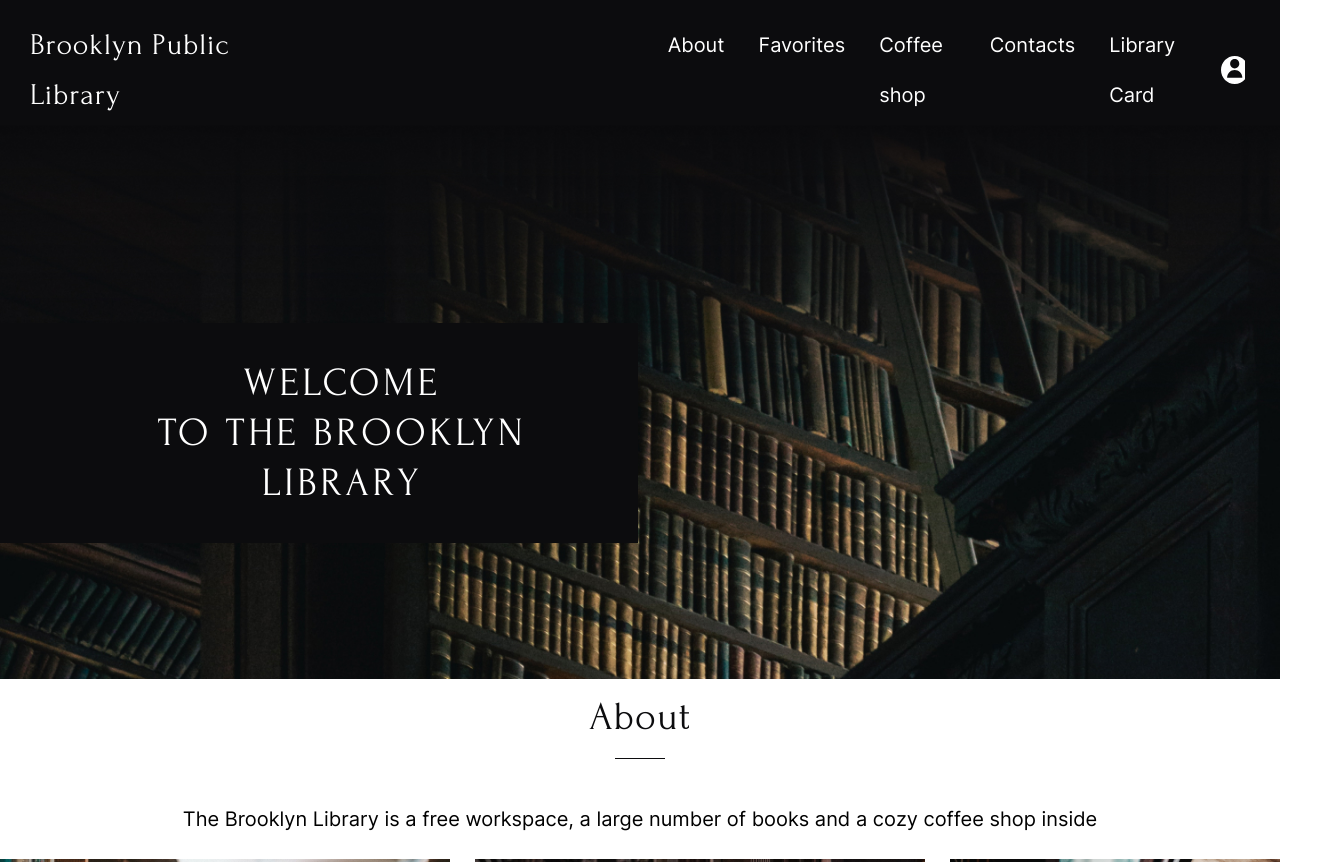
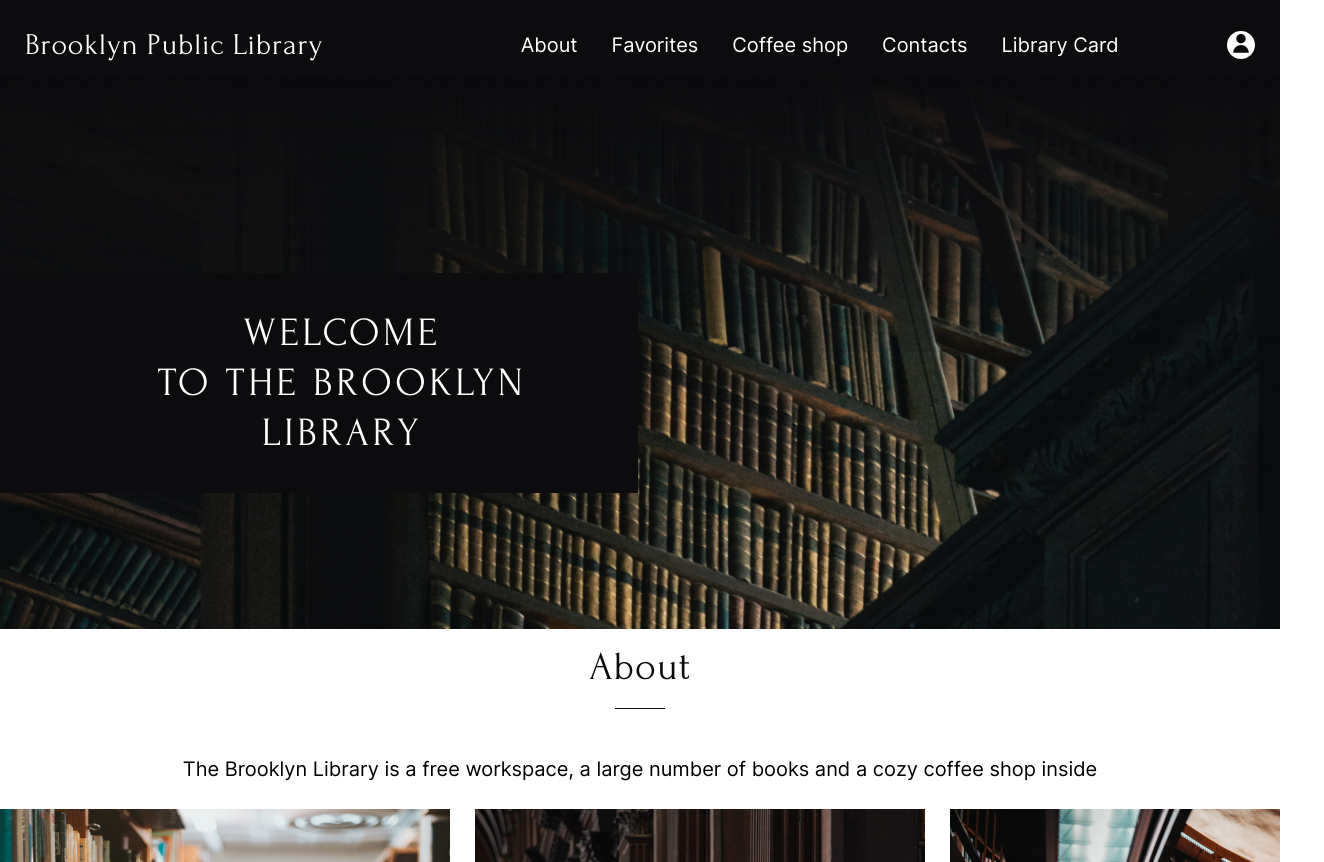
Before and after one commit to anastasia19141918/Library, a website: page index.html in a window 1280 px wide. Shown: the top 862 px of the page, 1324 px wide, since content can reach past the window. Drawn offline with Linux system fonts and the light colour scheme.

Commit message:
feat: add media max-width 1465px - 990px

```diff
--- a/src/sass/abstracts/_constans.scss
+++ b/src/sass/abstracts/_constans.scss
@@ -5,3 +5,11 @@
 $color-borber: #8E8E8E;
 
 $content-witdh: 1400px;
+
+//media
+
+$media-destop-big: 1465px;
+$media-destop: 1404px;
+$media-destop-small: 1161px;
+$media-tablet-big: 990px;
+$media-tablet: 768px;
--- /dev/null
+++ b/src/sass/abstracts/_mixin.scss
@@ -0,0 +1,15 @@
+@mixin media-destop-big {
+  @media(max-width:$media-destop-big) {@content;}
+}
+
+@mixin media-destop {
+  @media(max-width:$media-destop) {@content;}
+}
+
+@mixin media-destop-small {
+  @media(max-width:$media-destop-small) {@content;}
+}
+
+@mixin media-tablet-big {
+  @media(max-width: $media-tablet-big) {@content;}
+}
--- a/src/sass/component/_about.scss
+++ b/src/sass/component/_about.scss
@@ -19,6 +19,10 @@
   flex-direction: row;
   gap: 0 25px;
   overflow: hidden;
+  @include media-tablet-big {
+    width: 450px;
+    margin-left: 27%;
+  }
 }
 
 //slaider end
--- a/src/sass/component/_cards.scss
+++ b/src/sass/component/_cards.scss
@@ -1,5 +1,8 @@
 .libraryCard {
   padding: 0 0 45px 0;
+  @include media-destop  {
+    padding: 20 45px;
+  }
 }
 
 .libraryCard__title {
@@ -11,6 +14,15 @@
   padding: 40px 0px 0px 0px;
   flex-direction: row;
   justify-content: space-between;
+  @include media-destop  {
+    flex-direction: column;
+  }
+}
+
+.libraryCard__block {
+  @include media-destop-small {
+    margin: auto;
+  }
 }
 
 .libraryCard__form-title {
@@ -27,6 +39,9 @@
 .libraryCard__form {
   padding: 20px 20px 26px 20px;
   border: 3px solid $color-form;
+  @include media-destop-small {
+    width: 600px;
+  }
 }
 
 .form {
@@ -77,6 +92,10 @@
 
 .libraryCard__account {
   text-align: right;
+  @include media-destop-small {
+    padding: 30px 0px 0px 0px;
+    text-align: center;
+  }
 }
 
 .libraryCard__account-title {
@@ -96,6 +115,10 @@
   font-size: 2.0rem;
   line-height: 4.0rem;
   letter-spacing: 0.6px;
+  @include media-destop-small {
+    width: 600px;
+    margin: auto;
+  }
 }
 
 .libraryCard__buttons {
@@ -103,6 +126,10 @@
   flex-direction: row;
   justify-content:flex-end;
   gap: 0 20px;
+  @include media-destop-small {
+   padding: 36px 0px 0px 0px;
+   justify-content: center;
+  }
 }
 
 .libraryCard__btn {
--- a/src/sass/component/_contact.scss
+++ b/src/sass/component/_contact.scss
@@ -1,5 +1,8 @@
 .contacts {
   padding: 0 0 50px 0;
+  @include media-destop-small {
+    padding: 0 40px 50px 40px;
+  }
 }
 
 .contact__title {
@@ -11,6 +14,9 @@
   padding: 40px 0px 0px 0px;
   flex-direction: row;
   justify-content: space-between;
+  @include media-destop  {
+    flex-direction: column;
+  }
 }
 
 .contacts__text {
--- a/src/sass/component/_favorites.scss
+++ b/src/sass/component/_favorites.scss
@@ -1,5 +1,8 @@
 .favorites {
   padding: 42px 0px 55px 0px;
+  @include media-tablet-big {
+    padding: 42px 30px 55px 30px;
+  }
 }
 
 .favorites__title {
@@ -85,6 +88,12 @@
   flex-direction: column;
   grid-template-columns: repeat(2, 1fr);
   gap: 40px 220px;
+  flex-wrap: wrap;
+  @include media-destop  {
+    grid-template-columns: 510px;
+    justify-content: center;
+    gap: 80px 220px;
+  }
 }
 
 .book {
@@ -143,9 +152,19 @@
   position: absolute;
   margin-left: 24.2%;
   margin-top: -16.7%;
+  @include media-destop-small {
+    margin-left: 33%;
+    margin-top: -21%;
+  }
+  @include media-tablet-big {
+    margin-left: 40%;
+    margin-top: -25%;
+  }
+  @include media-tablet-big {
+    margin-left: 45%;
+    margin-top: -32%;
+  }
 }
-
-
 
 .book__btn {
   padding: 8px 25px;
--- a/src/sass/component/_navigation.scss
+++ b/src/sass/component/_navigation.scss
@@ -1,6 +1,16 @@
 .header__navigation {
    padding-left: 31%;
- }
+   @include media-destop-big {
+    padding-left: 20%;
+  }
+
+  @include media-destop  {
+    padding-left: 10%;
+  }
+  @include media-tablet-big {
+    display: none;
+  }
+}
 
 .header__itemns {
   margin: 0;
--- a/src/sass/component/_shop.scss
+++ b/src/sass/component/_shop.scss
@@ -1,5 +1,11 @@
 .shop {
   padding: 0 0 15px 0;
+  @include media-destop-small {
+    padding: 0 20px 15px 20px;
+  }
+  @include media-tablet-big {
+    padding: 0 40px 15px 40px;
+  }
 }
 
 .shop__title {
@@ -15,12 +21,18 @@
   letter-spacing: 2px;
   line-height: 4.0rem;
   text-align: center;
+  @include media-destop  {
+    padding: 40px 20px 0 20px;
+  }
 }
 
 .shop__menu {
   display: flex;
   flex-direction: row;
   justify-content: space-between;
+  @include media-destop  {
+    flex-direction: column;
+  }
 }
 
 .menu__title {
@@ -41,6 +53,9 @@
 
 .menu__dessert {
   gap: 0 58px;
+  @include media-destop-small {
+    justify-content: end;
+  }
 }
 
 .menu__desc__coffe {
--- a/src/sass/layout/_footer.scss
+++ b/src/sass/layout/_footer.scss
@@ -1,6 +1,10 @@
 .footer {
   padding: 18px 0 60px 0;
   background-color: $color-header-footer;
+  @include media-destop  {
+    padding: 18px 35px 60px 35px;
+  }
+
 }
 
 .footer__contact {
@@ -8,6 +12,7 @@
   margin-bottom: 17px;
   flex-direction: row;
   justify-content: space-between;
+
 }
 
 .footer__text {
@@ -50,6 +55,7 @@
   display: flex;
   flex-direction: row;
   justify-content: space-between;
+  flex-wrap: wrap;
 }
 
 .footer__inf {
--- a/src/sass/layout/_header.scss
+++ b/src/sass/layout/_header.scss
@@ -1,6 +1,12 @@
 .header {
   padding: 20px 35px 5px 30px;
   background-color: $color-header-footer;
+  @include media-destop  {
+    padding: 20px 25px 5px 25px;
+  }
+  @include media-tablet-big {
+    padding: 20px 35px 5px 35px;
+  }
 }
 
 .header__wrapper {
--- a/src/sass/style.scss
+++ b/src/sass/style.scss
@@ -1,9 +1,10 @@
 @import"./normalize.css";
 
-@import"base/base";
-
+@import"abstracts/mixin";
 @import"abstracts/constans";
 @import"abstracts/placholder";
+
+@import"base/base";
 
 @import"layout/header";
 @import"layout/wrapper";
```
Also changed, not shown: src/sass/style.css, 1 other file.
